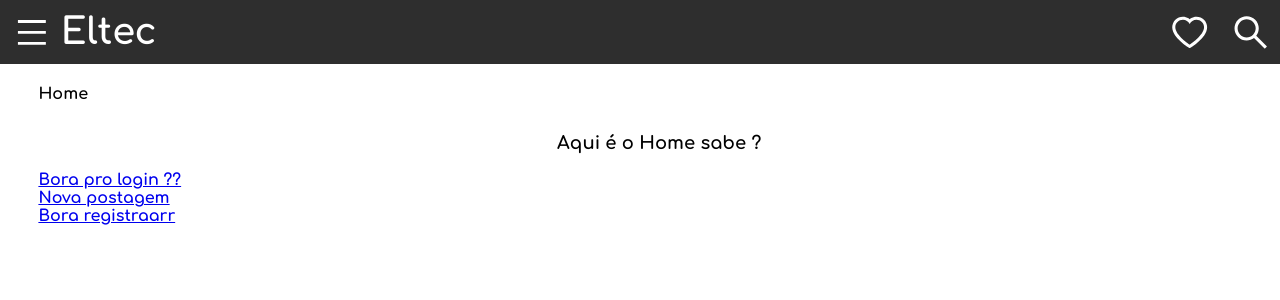
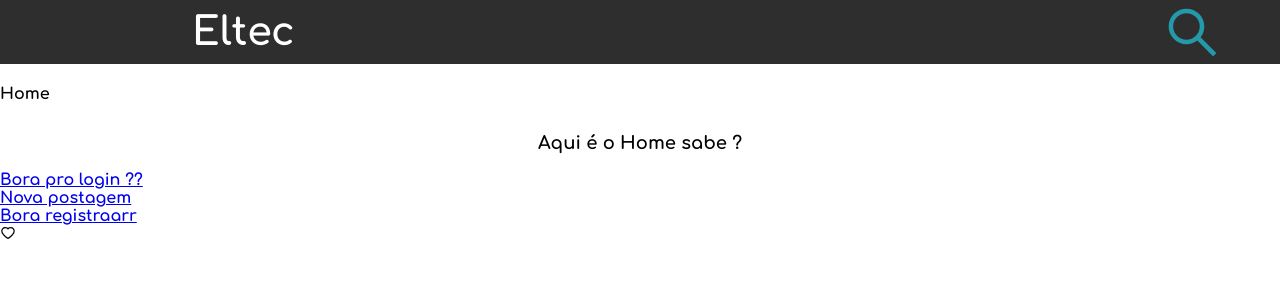
Before and after one commit to ArthurFR04/SA_3.0, a React (Create React App) app: page /HomeScreen in a window 1280 px wide. Shown: the top 300 px of the page. Built offline with nearby package versions, Linux system fonts and the light colour scheme.

Commit message:
melhoria dos styles e login

```diff
--- a/src/pages/Home/HomeScreen.js
+++ b/src/pages/Home/HomeScreen.js
@@ -1,15 +1,15 @@
 import React from 'react';
 import { Link } from "react-router-dom";
 
-import { Login_user } from "../../Context"
+// import { Login_user } from "../../Context"
 
-import './HomeStyle.css';
+import styles from './HomeStyle.module.css';
 
-import { AiOutlineMenu, AiOutlineHeart, AiOutlineSearch } from "react-icons/ai";
+import { AiOutlineHeart, AiOutlineSearch } from "react-icons/ai";
 
 
 const HomeScreen = () => (
-    <div>
+    <div >
 
 
         {/* <div className='header_barra'>
@@ -18,20 +18,17 @@ const HomeScreen = () => (
 
 
         <header>
-            <div className='header-esquerda'>
+            <div className={styles.header_esquerda}>
+                <div className={styles.header_eltec}>Eltec</div>
+            </div>
+            <div className={styles.header_direita}>
 
-                <AiOutlineMenu className='header-itens' />
-                <div className='header-eltec'>Eltec</div>
-            </div>
-            <div className='header-direita'>
-
-                <AiOutlineHeart className='header-itens' />
-                <AiOutlineSearch className='header-itens' />
+                <AiOutlineSearch className={styles.header_lupa} />
             </div>
         </header>
 
-        <div className='corpo'>
-            <div className='Textooo'>
+        <div className={styles.corpo}>
+            <div className={styles.Textooo}>
                 <h4>Home</h4>
                 <p>Aqui é o Home sabe ?</p>
                 <Link to="/LoginScreen">Bora pro login ??</Link>             <br></br>
@@ -40,6 +37,7 @@ const HomeScreen = () => (
             </div>
         </div>
 
+        <AiOutlineHeart className='header-itens' />
     </div>
 );
 
--- a/src/pages/Home/HomeStyle.css
+++ b/src/pages/Home/HomeStyle.module.css
@@ -1,6 +1,12 @@
 body {
     margin: 0;
 }
+
+.container {
+    background-color: #FFFF;
+}
+
+                                                    /* Header */
 
 header {
     display: flex;
@@ -16,10 +22,10 @@ header {
     font-size: 3.8rem
 }
 
-.header-esquerda {
+.header_esquerda {
     position: absolute;
     left: 0;
-    /* width: 50vw; */
+    width: 50%;
     height: 4rem;
 
     display: flex;
@@ -27,19 +33,19 @@ header {
     align-items: center;
 }
 
-.header-eltec {
+.header_eltec {
     display: flex;
     justify-content: left;
     align-items: center;
 
-    margin: 0;
-    font-size: 2.3rem;
+    margin-left: 30%;
+    font-size: 65%;
 }
 
-.header-direita {
+.header_direita {
     position: absolute;
     right: 0;
-    /* width: 50vw; */
+    width: 30%;
     height: 4rem;
 
     display: flex;
@@ -47,21 +53,24 @@ header {
     align-items: center;
 }
 
-.header-itens {
+.header_lupa {
     margin-left: 9%;
-    margin-right: 7%;
+    margin-right: 15%;
+
+    color: #2399AA;
 }
 
+                                                    /* Footer */
 
 
-
+/*
 .barra_lateral {
     position: absolute;
     left: 0;
     top: 0;
     width: 21vw;
     height: 100%;
-    /* display: none; */
+    display: none;
     background-color: #3f5751;
     color: snow;
 }
@@ -110,9 +119,9 @@ header {
 
     }
 
-    /* .barra_lateral {
+    .barra_lateral {
         display: none;
-    } */
+    }
 
     .but_menu {
         display: flex;
@@ -125,4 +134,4 @@ header {
     .Textooo {
         margin-left: 3vw;
     }
-}
+} */
--- a/src/pages/Login/LoginLogic.js
+++ b/src/pages/Login/LoginLogic.js
@@ -1,8 +1,6 @@
 
 // // // import { Link } from "react-router-dom";
-
-import { Login_values, Login_user } from "../../Context"
-
+import { Login_values } from "../../Context"
 
 let validado = false;
 
@@ -13,28 +11,26 @@ let letJson
 
 let log_entrar = async () => {
 
-    Login_user.value = letJson.data === undefined ? (null) : (letJson.data[0]) // caso o login seja valido, iguala as informacoes retornadas pelo fetch, caso nao seja, iguala a null
-
-    localStorage.setItem('Login', JSON.stringify(Login_user.value))
+    localStorage.setItem('Login', JSON.stringify(letJson.data[0]))
 
     localLogin = JSON.parse(localStorage.getItem('Login'))
+console.log(localLogin);
 
-    // alert(letJson.message)
+document.getElementById("loading").style.display = "none"
 
-    window.location.href="./HomeScreen"
+    if (localLogin.email !== undefined) {
 
-    // if (Login_values.value.email !== undefined) {
+        console.log('local ' + localLogin.email);
+        console.log(Login_values.value.email);
 
-    //     console.log('local ' + localLogin.email);
-    //     console.log(Login_values.value.email);
-
-    //     if (localLogin.email === Login_values.value.email) {
-    //         alert('Login efetuado com sucesso')
-    //     }
-    //     else {
-    //         alert('Ocorreu algum erro, por favor tente novamente')
-    //     }
-    // }
+        if (localLogin.email === Login_values.value.email) {                            // 12/08
+            alert('Login efetuado com sucesso')
+            window.location.href="./HomeScreen"
+        }
+        else {
+            alert('Ocorreu algum erro, por favor tente novamente')
+        }
+    }
 
 }
 
@@ -43,17 +39,20 @@ let validar = () => {
     console.log('email:' + Login_values.value.email);
     console.log('senha:' + Login_values.value.senha);
 
-    if (Login_values.value.email !== false & Login_values.value.senha !== false) {
+    if (Login_values.value.email !== undefined & Login_values.value.senha !== undefined) {
         validado = true
     } else {
         alert('Preencha todos os inputs');
         validado = false
+        document.getElementById("loading").style.display = "none"
         return false
     }
+    console.log(validado);
 }
 
 export let entrar = () => {
 
+    validado = false
     validar()
     if (validado === true) {
 
@@ -70,10 +69,10 @@ export let entrar = () => {
         })
             .then((response) => response.json())
             .then((json) => {
-                // setTimeout(() => {
+
                 letJson = json
                 console.log(letJson);
-                // }, 1)
+
                 log_entrar()
             })
     }
--- a/src/pages/Login/LoginScreen.js
+++ b/src/pages/Login/LoginScreen.js
@@ -2,8 +2,8 @@ import React, { useState } from 'react';
 
 import { entrar, alerta } from "./LoginLogic"
 
-import './LoginStyle.css'
-import './LoginStyleAnimation.css'
+import styles from './LoginStyle.module.css'
+import styles2 from './LoginStyleAnimation.module.css'
 
 import { RiLock2Fill } from 'react-icons/ri';
 import { AiFillThunderbolt } from "react-icons/ai";
@@ -33,42 +33,44 @@ let LoginScreen = () => {
 
     return (
 
-        <div className="body">
+        <div className={styles.body}>
 
-            <div className='container' id='banner'>
+            <div className={styles.banner}>
                 <h1>ElTEC</h1>
             </div>
 
-            <div className="container">
+            <div className={styles.container}>
 
-                {/* <div className='info-login'> */}
+                {/* <div className={styles.info}> */}
 
-                    <h1 className="login">
+                    <h1 className={styles.login}>
                         LOGIN
                     </h1>
 
-                    <div className='div-input'>
-                        <div id='inpEmail'>
+                    <div className={styles.div_input}>
+                        <div className={styles.inpEmail}>
 
                             <input
                                 type="text"
                                 name="email"
                                 onChange={changeInput}
-                                className="input-login email"
-                                placeholder="  email"
+                                className={styles.email}
+                                placeholder="email"
+                                // required
                             />
 
                         </div>
-                        <div id='inpSenha'>
+                        <div className={styles.inpSenha}>
 
                             <input
                                 type="password"
                                 name="senha"
                                 onChange={changeInput}
-                                className="input-login senha"
-                                placeholder="  senha"
+                                className={styles.senha}
+                                placeholder="senha"
+                                // required
                             />
-                            {/* <div className='iconCadeado'>
+                            {/* <div className={styles.iconCadeado}>
                                 <RiLock2Fill id='cadeado' />
                             </div> */}
                         </div>
@@ -78,9 +80,9 @@ let LoginScreen = () => {
 
                     <br></br>
 
-                    <div className="btn">
+                    <div className={styles.btn}>
                         <button
-                            className="btn_entrar"
+                            className={styles.btn_entrar}
                             onClick={salvar}
                         >
                             ENTRAR
@@ -96,8 +98,8 @@ let LoginScreen = () => {
                 {/* </div> */}
             </div>
 
-            <div id='loading'>
-                <AiFillThunderbolt className="loading-icon" id='foguetin'/>
+            <div id='loading' className={styles2.loading}>
+                <AiFillThunderbolt className={styles2.loading_icon} id='foguetin'/>
             </div>
 
         </div>
--- a/src/pages/Login/LoginStyle.css
+++ b/src/pages/Login/LoginStyle.module.css
@@ -17,7 +17,7 @@ body {
     font-family: 'comfortaa-bold'
 }
 
-.container{
+.container , .banner{
     display: flex;
     flex-direction: column;
     width: 64vw;
@@ -30,7 +30,7 @@ body {
 
 }
 
-.info-login {
+.info {
     display:flex;
     flex-direction: column;
     position: relative;
@@ -39,7 +39,7 @@ body {
 
 }
 
-#banner {
+.banner {
     position: absolute;
     right: 0;
     width: 36vw;
@@ -49,7 +49,7 @@ body {
 
 }
 
-#banner h1{
+.banner h1 {
     display: flex;
     color: #2E2E2E;
     font-size: 50px;
@@ -62,7 +62,7 @@ body {
     justify-content: center;
 }
 
-.div-input{
+.div_input , .inpSenha {
     display: flex;
     flex-direction: column;
     justify-content: center;
@@ -71,16 +71,16 @@ body {
 
 }
 
-/* .div-input #inpSenha{
+.inpSenha {
     display: flex;
     flex-direction: column;
     justify-content: center;
     align-items: center;
 
 
-} */
+}
 
-.iconCadeado{
+.iconCadeado {
     position: absolute;
     right: 0;
     display: flex;
@@ -92,11 +92,11 @@ body {
     border-radius: 100%;
 }
 
-#cadeado{
+#cadeado {
     color: #2E2E2E;
 }
 
-.input-login {
+.input , .email , .senha {
     width: 25vw;
     height: 5vh;
     border-radius: 6px;
@@ -110,13 +110,13 @@ body {
 
 }
 
-.input-login::placeholder {
+.input::placeholder , .email::placeholder , .senha::placeholder {
     color: #fff;
     font-size: 20px;
     margin-left: 20px;
 }
 
-.input-login:focus {
+.input:focus , .email:focus , .senha:focus {
     box-shadow: 0 0 0 0;
     outline: 0;
 }
@@ -160,7 +160,7 @@ p {
 
 
 @media (max-width:1024px){
-     #banner{
+     .banner{
         display: none;
 
     }
@@ -170,7 +170,7 @@ p {
         align-items: center;
         width: 100%
     }
-    .input-login{
+    .input{
         display: flex;
         width:350px;
         margin: 3vh
--- a/src/pages/Login/LoginStyleAnimation.css
+++ b/src/pages/Login/LoginStyleAnimation.module.css
@@ -1,5 +1,5 @@
 
-#loading {
+.loading {
     position: absolute;
     top: 0;
     left: 0;
@@ -16,7 +16,7 @@
     display: none;
 }
 
-.loading-icon {
+.loading_icon {
     width: 100px;
     height: 100px;
     animation-name: spin;
```
